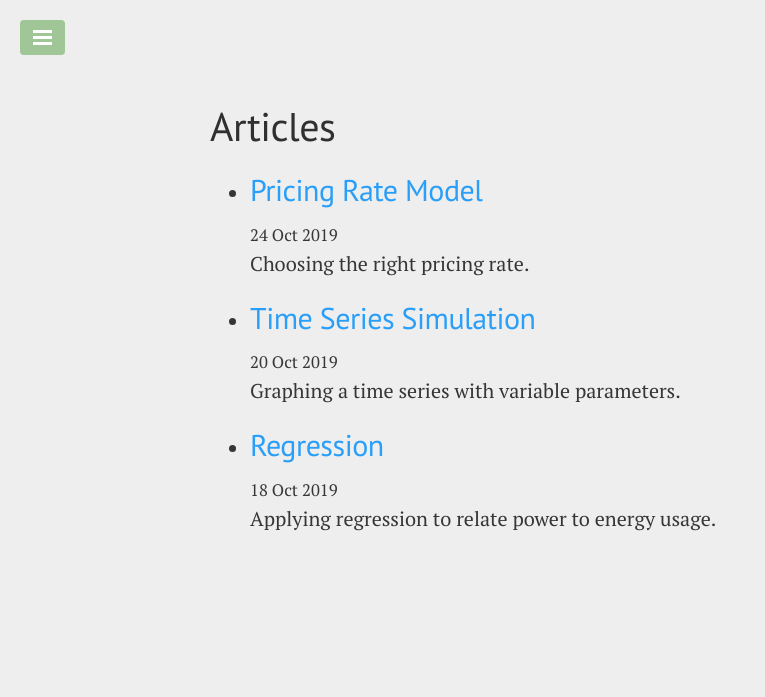
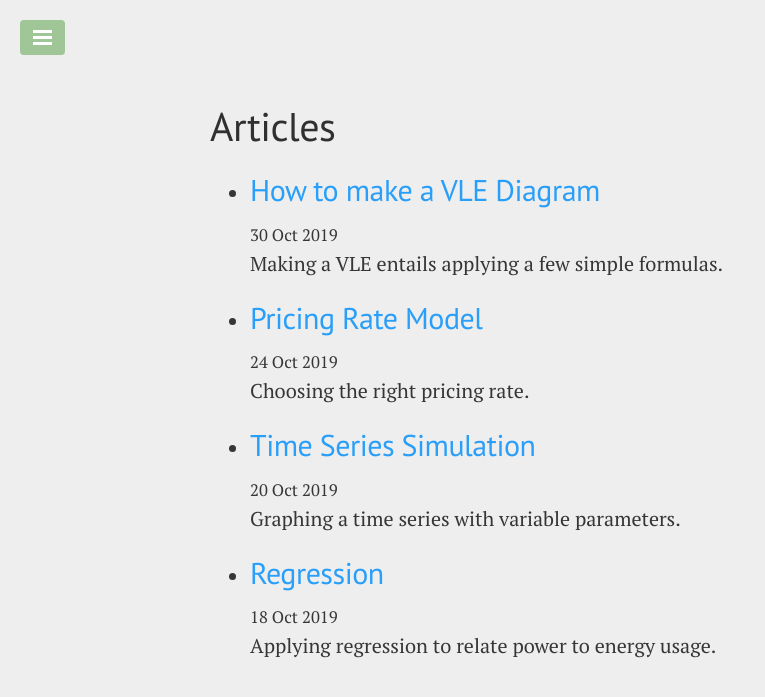
Before and after one commit to AnthonyA28/AnthonyA28.github.io, a Jekyll site: the page built from Articles.html, in a window 1280 px wide. Shown: the top 697 px of the page, without its empty margins (0-765 px from the left). Built offline with Jekyll 4.4.1, drawn with Linux system fonts in a browser that asks for light colours.

Commit message:
add title to VLE

```diff
--- a/_posts/2019-10-30-making_a_vapor_liquid_eq_diagram.md
+++ b/_posts/2019-10-30-making_a_vapor_liquid_eq_diagram.md
@@ -1,3 +1,10 @@
+---
+title: How to make a VLE Diagram
+layout: article_post
+section: article
+excerpt: Making a VLE entails applying a few simple formulas.
+---
+
 # How to Make a VLE Diagram
 
 
```
